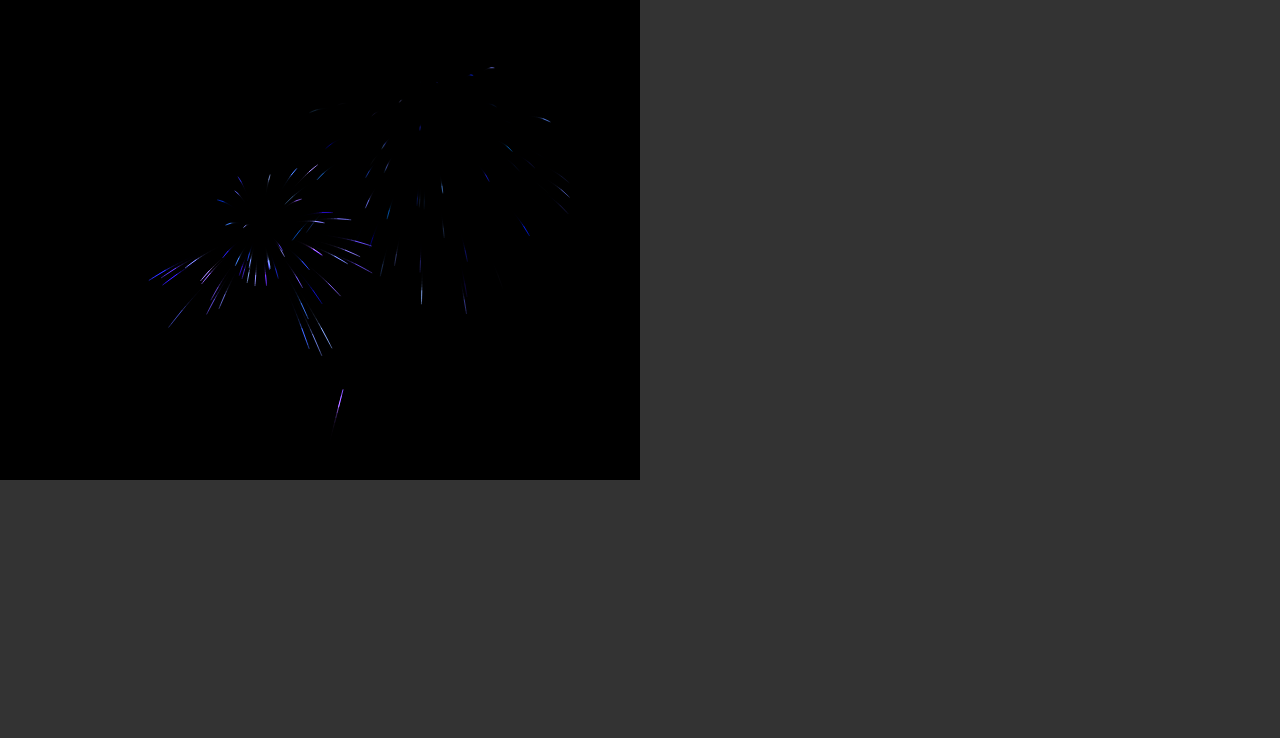
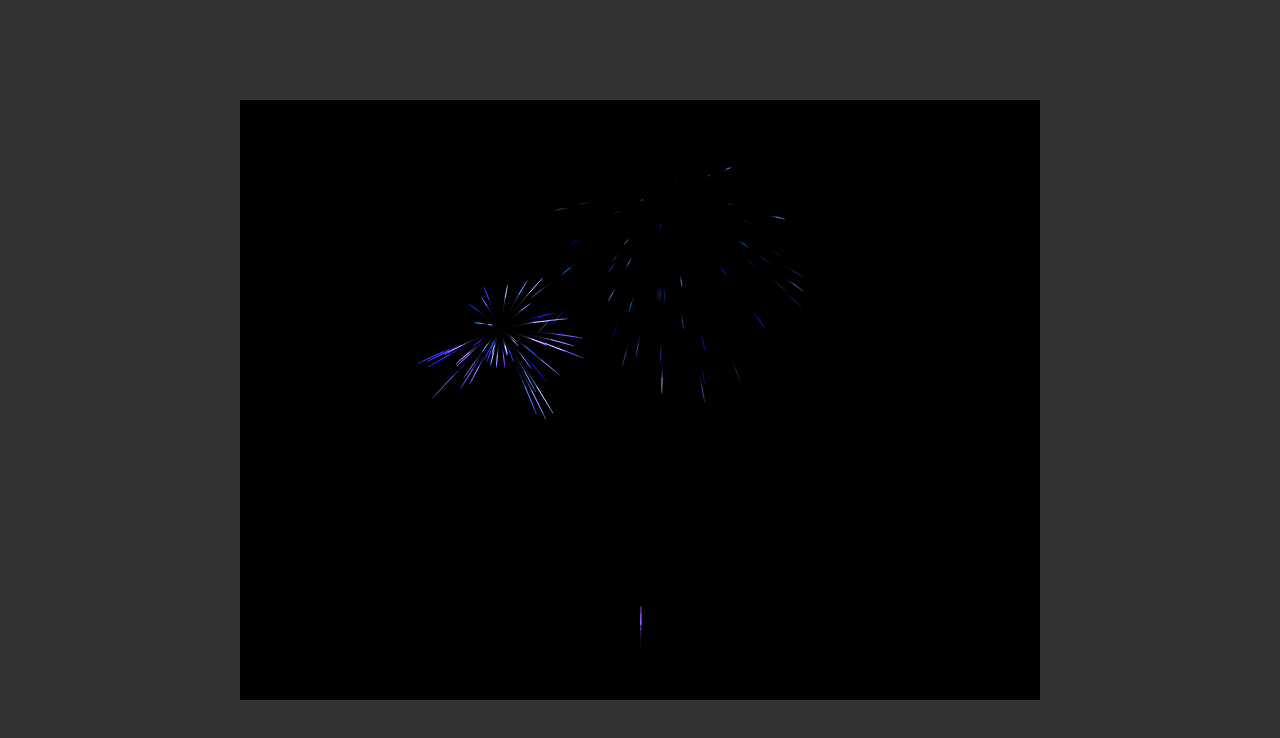
Before and after one commit to PixxxeL/js-fireworks, a plain HTML site: page index.html in a window 1280 px wide. Drawn offline with Linux system fonts and the light colour scheme.

```diff
--- a/index.html
+++ b/index.html
@@ -4,8 +4,8 @@
     <meta charset="utf-8">
     <title>Fireworks on Javascript</title>
 </head>
-<body style="background:#333;margin:0;padding:0;">
-    <canvas width="640" height="480" id="fireworks-canvas" style="background:#000;"></canvas>
+<body style="background:#333;margin:0;padding:0;display:flex;align-items:center;justify-content:center;height:100vh;">
+    <canvas width="800" height="600" id="fireworks-canvas" style="background:#000;"></canvas>
     <script src="js/fireworks.js"></script>
     <script>
 window.onload = function () {
```
Also changed, not shown: 1 other file.
